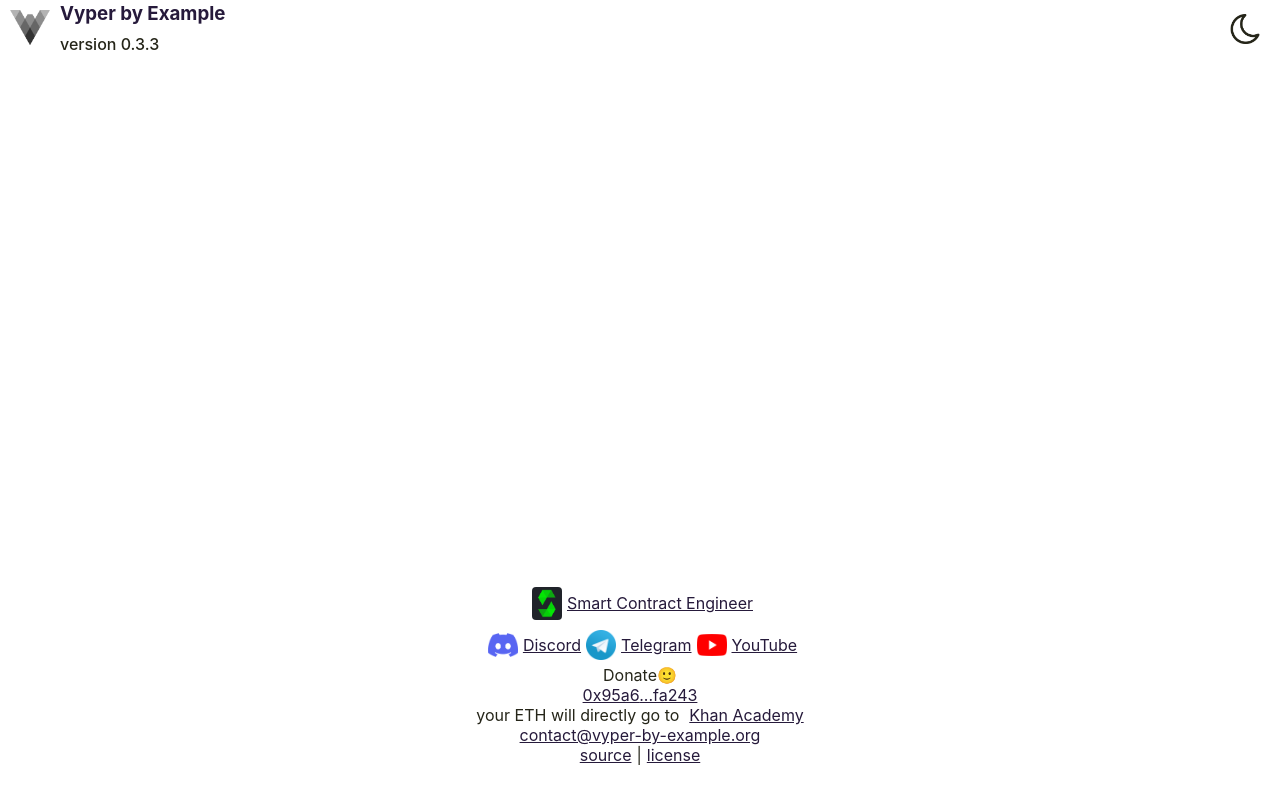
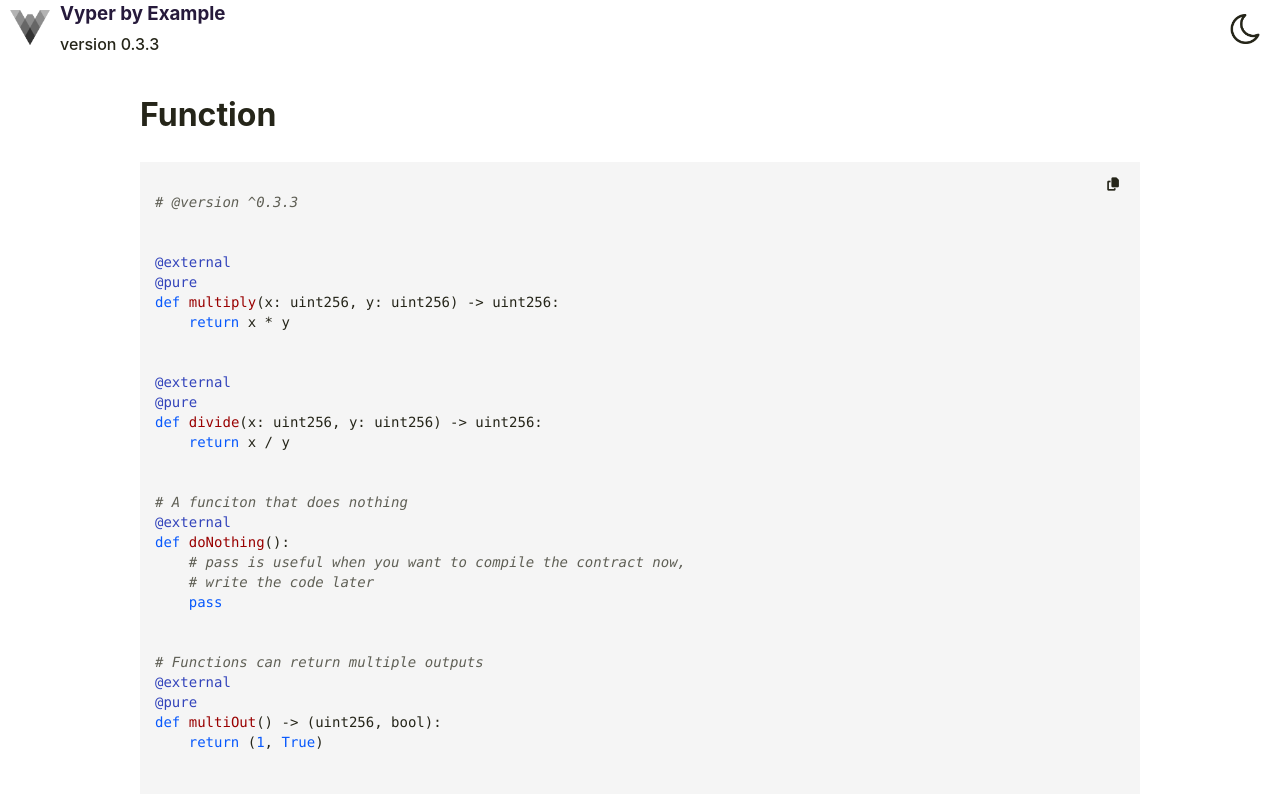
Before and after one commit to Cyfrin/vyper-by-example.github.io, a React (Create React App) app: page /function in a window 1280 px wide. Shown: the top 794 px of the page. Built offline with nearby package versions, Linux system fonts and the light colour scheme.

Commit message:
function

```diff
--- /dev/null
+++ b/src/pages/function/index.html.ts
@@ -0,0 +1,43 @@
+// metadata
+export const version = "0.3.3"
+export const title = "Function"
+export const description = "Function in Vyper"
+
+const html = `<pre><code class="language-vyper"><span class="hljs-comment"># @version ^0.3.3</span>
+
+
+<span class="hljs-meta">@external</span>
+<span class="hljs-meta">@pure</span>
+<span class="hljs-keyword">def</span> <span class="hljs-title function_">multiply</span>(<span class="hljs-params">x: uint256, y: uint256</span>) -&gt; uint256:
+    <span class="hljs-keyword">return</span> x * y
+
+
+<span class="hljs-meta">@external</span>
+<span class="hljs-meta">@pure</span>
+<span class="hljs-keyword">def</span> <span class="hljs-title function_">divide</span>(<span class="hljs-params">x: uint256, y: uint256</span>) -&gt; uint256:
+    <span class="hljs-keyword">return</span> x / y
+
+
+<span class="hljs-comment"># A funciton that does nothing</span>
+<span class="hljs-meta">@external</span>
+<span class="hljs-keyword">def</span> <span class="hljs-title function_">doNothing</span>():
+    <span class="hljs-comment"># pass is useful when you want to compile the contract now,</span>
+    <span class="hljs-comment"># write the code later</span>
+    <span class="hljs-keyword">pass</span>
+
+
+<span class="hljs-comment"># Functions can return multiple outputs</span>
+<span class="hljs-meta">@external</span>
+<span class="hljs-meta">@pure</span>
+<span class="hljs-keyword">def</span> <span class="hljs-title function_">multiOut</span>() -&gt; (uint256, <span class="hljs-built_in">bool</span>):
+    <span class="hljs-keyword">return</span> (<span class="hljs-number">1</span>, <span class="hljs-literal">True</span>)
+
+
+<span class="hljs-meta">@external</span>
+<span class="hljs-meta">@pure</span>
+<span class="hljs-keyword">def</span> <span class="hljs-title function_">addAndSub</span>(<span class="hljs-params">x: uint256, y: uint256</span>) -&gt; (uint256, uint256):
+    <span class="hljs-keyword">return</span> (x + y, x - y)
+</code></pre>
+`
+
+export default html
--- /dev/null
+++ b/src/pages/function/index.tsx
@@ -0,0 +1,28 @@
+import React from "react"
+import Example from "../../components/Example"
+import html, { version, title, description } from "./index.html"
+
+interface Path {
+  path: string
+  title: string
+}
+
+interface Props {
+  prev: Path | null
+  next: Path | null
+}
+
+const ExamplePage: React.FC<Props> = ({ prev, next }) => {
+  return (
+    <Example
+      version={version}
+      title={title}
+      description={description}
+      html={html}
+      prev={prev}
+      next={next}
+    />
+  )
+}
+
+export default ExamplePage
--- a/src/pages/index.tsx
+++ b/src/pages/index.tsx
@@ -16,7 +16,7 @@ const SOL_ROUTES: Route[] = [
   { path: "values", title: "Data Types - Values" },
   { path: "references", title: "Data Types - References" },
   { path: "dynamic-arrays", title: "Dynamic Arrays" },
-  //   { path: "function", title: "Function" },
+  { path: "function", title: "Function" },
   //   { path: "internal-external-functions", title: "Internal and External Functions" },
   //   { path: "view-pure-functions", title: "View and Pure Functions" },
   //   { path: "constructor", title: "Constructor" },
--- a/src/routes.tsx
+++ b/src/routes.tsx
@@ -1,4 +1,5 @@
 import component_dynamic_arrays from "./pages/dynamic-arrays"
+import component_function from "./pages/function"
 import component_hello_world from "./pages/hello-world"
 import component_references from "./pages/references"
 import component_values from "./pages/values"
@@ -26,6 +27,10 @@ const routes: Route[] = [
         component: component_dynamic_arrays
     },
     {
+        path: "/function",
+        component: component_function
+    },
+    {
         path: "/hello-world",
         component: component_hello_world
     },
```
Also changed, not shown: src/pages/function/index.md (added, +9 -0 lines), 1 other file (tests, documents, lock files or other folders).
